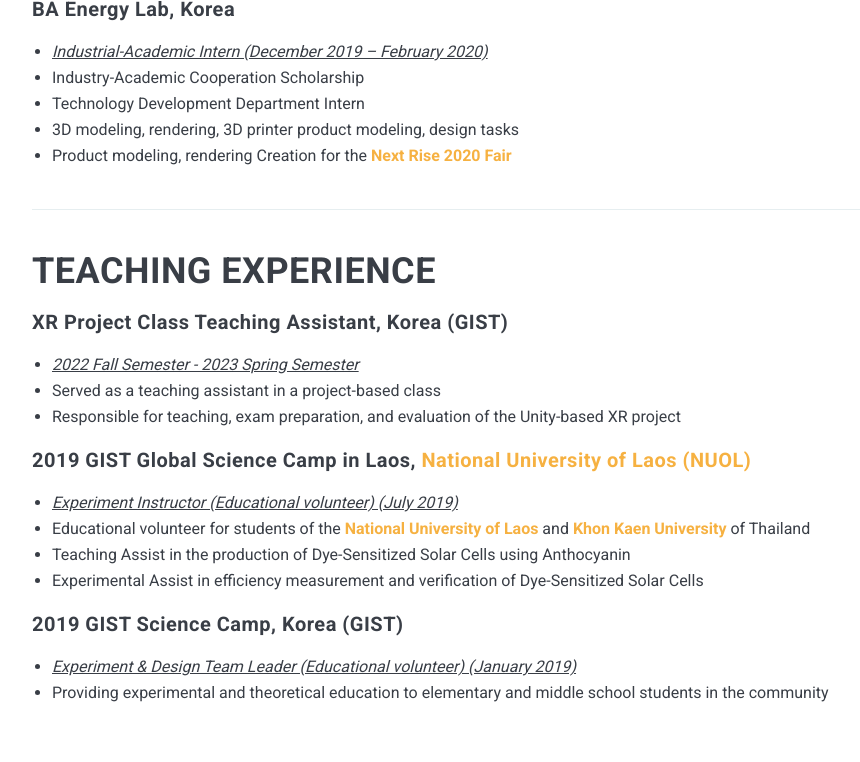
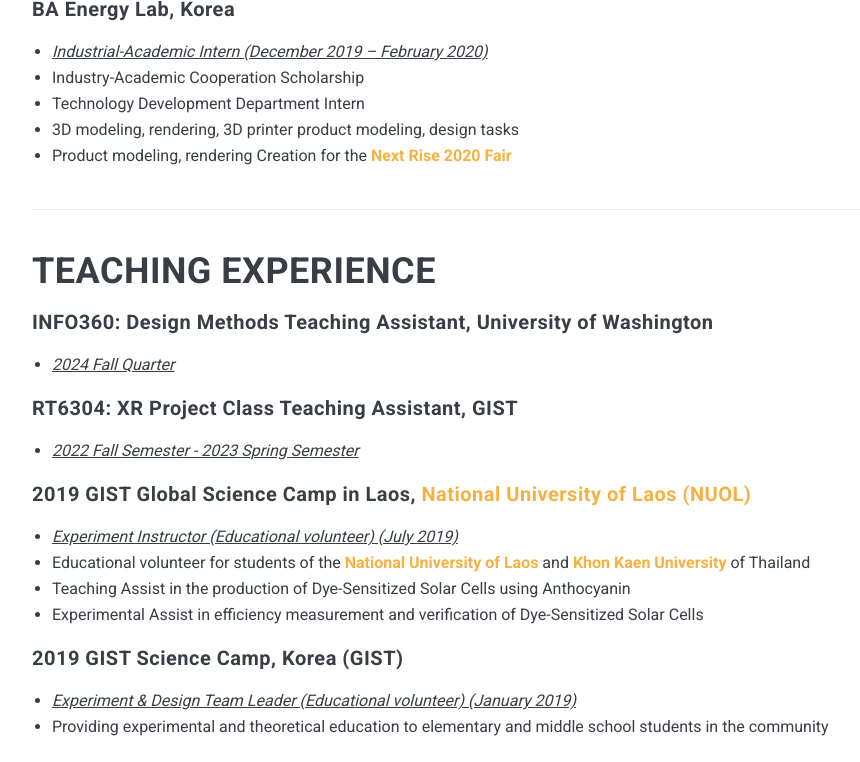
Before and after one commit to anoldhsh/anoldhsh.github.io, a Jekyll site: the page built from _pages/3EXPERIENCES.md, in a window 1280 px wide and 900 px high, scrolled down 1326 px, cut to the strip 0-762 px from the top of the window. Shown: the whole strip, without its empty margins (128-988 px from the left). Built offline with Jekyll 4.4.1, drawn with Linux system fonts in a browser that asks for light colours; nearby versions of some CDN libraries.

```diff
--- a/_includes/hero.html
+++ b/_includes/hero.html
@@ -11,7 +11,7 @@
             <span
               style="display: inline-block; background-color: #ffdd57; color: #333; padding: 5px 10px; border-radius: 5px; font-size: 18px; margin-bottom: 10px;">
               <strong>I'm starting my Ph.D. at the University of Washington! <br>For my detailed background, download my
-                CV here -> <strong><a href='/Docs/CV_Seok Hyun Hwang_AUG2024_LETTER.pdf' target='_blank'
+                CV here -> <strong><a href='/Docs/CV_Seok Hyun Hwang_SEP2024_LETTER.pdf' target='_blank'
                     style='color: gray;'>[CV]</a></strong><br>
               </strong>
             </span><br>Hi there! My name is Seokhyun (Shawn) Hwang, and I'm a <strong>Ph.D. student in Information
--- a/_pages/3EXPERIENCES.md
+++ b/_pages/3EXPERIENCES.md
@@ -41,10 +41,11 @@ image: Experiences.jpeg
 ***
 
 # TEACHING EXPERIENCE
-#### XR Project Class Teaching Assistant, Korea (GIST)
+#### INFO360: Design Methods Teaching Assistant, University of Washington
+* <i><u>2024 Fall Quarter</u></i><br />
+
+#### RT6304: XR Project Class Teaching Assistant, GIST
 * <i><u>2022 Fall Semester - 2023 Spring Semester</u></i><br />
-* Served as a teaching assistant in a project-based class
-* Responsible for teaching, exam preparation, and evaluation of the Unity-based XR project
 
 #### 2019 GIST Global Science Camp in Laos, <a href="https://www.nuol.edu.la/index.php/en">National University of Laos (NUOL)</a>
 * <i><u>Experiment Instructor (Educational volunteer) (July 2019)</u></i><br />
--- a/index.html
+++ b/index.html
@@ -289,7 +289,7 @@ layout: default
 					<font size="4"><b>Proposal of a Framework for Enhancing Teleoperation Experience with Biomechanical Simulation-Based Electrical Muscle Stimulation in Virtual Reality</b></font>
 					<br>
 					<font size="3" style="color:dark_gray;"><strong>Hwang, S.</strong>, Kang, S., Oh, J., Park, J., Shin, S., Yiyue Luo, Joseph DelPreto, Wojciech Matusik, Daniela Rus, and Kim, S.</font><br>
-					<font size="3" style="color:gray;"><u><i>UbiComp/ISWC '24 Adjunct</i></u> - <strong>(Accepted)</strong></font>
+					<font size="3" style="color:gray;"><u><i>UbiComp/ISWC '24 Adjunct</i></u> - <a href="https://doi.org/10.1145/3675094.3678380"><strong>Link</strong></a></font>
 				</div>
 			</div>
 
@@ -301,7 +301,7 @@ layout: default
 					<font size="4"><b>Adaptive In-Vehicle Virtual Reality for Reducing Motion Sickness: Manipulating Passenger Posture During Driving Events</b></font>
 					<br>
 					<font size="3" style="color:dark_gray;">Elsharkawy, A., Ataya, A., Yeo, D., Seong, M., <strong>Hwang, S.</strong>, Joseph DelPreto, Wojciech Matusik, Daniela Rus, and Kim, S.</font><br>
-					<font size="3" style="color:gray;"><u><i>UbiComp/ISWC '24 Adjunct</i></u> - <strong>(Accepted)</strong></font>
+					<font size="3" style="color:gray;"><u><i>UbiComp/ISWC '24 Adjunct</i></u> - <a href="https://doi.org/10.1145/3675094.3678381"><strong>Link</strong></a></font>
 				</div>
 			</div>
 
@@ -428,7 +428,7 @@ layout: default
 					<font size="4"><b>Evaluation of Visual, Auditory, and Olfactory Stimulus-Based Attractors for
 							Intermittent
 							Reorientation in Virtual Reality Locomotion</b></font><br>
-					<font size="3" style="color:dark_gray;">Lee, J., <strong>Hwang, S.</strong>, Ataya, A., and Kim, S.
+					<font size="3" style="color:dark_gray;">Lee, J., <strong>Hwang, S.</strong>, Kim, K., and Kim, S.
 					</font><br>
 					<font size="3" style="color:gray;"><u><i>Virtual Reality</i></u> - <a
 							href="https://doi.org/10.1007/s10055-024-00997-y"><strong>Link</strong></a></font>
```
Also changed, not shown: _pages/2PUBLICATIONS.md (+3 -3 lines), 4 other files.
